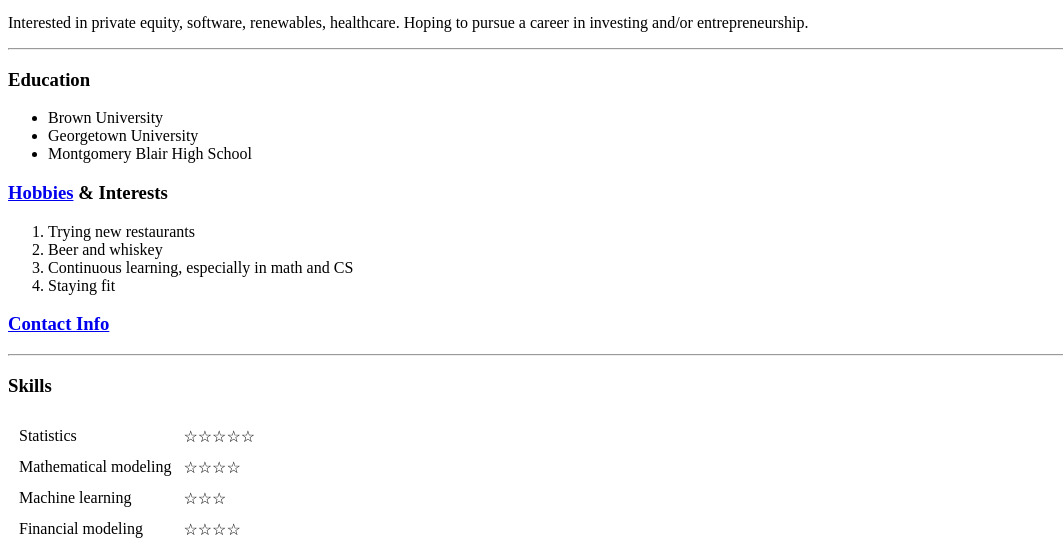
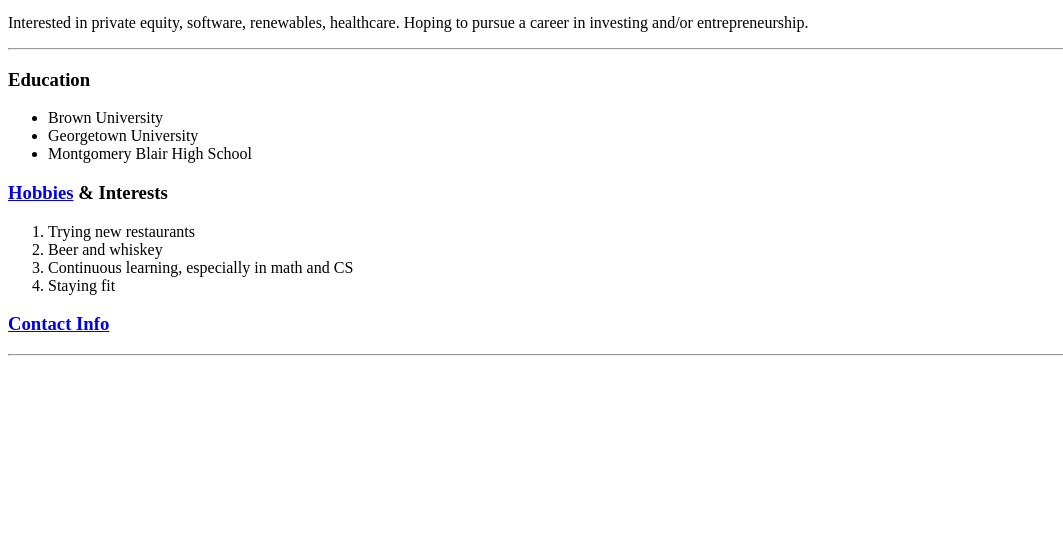
Before and after one commit to rdalvi/cv, a plain HTML site: page index.html in a window 1280 px wide. Shown: the part 412-970 px from the top of the page, without its empty margins (0-1063 px from the left). After the commit the page ends 800 px from the top, so only its background shows below. Drawn offline with Linux system fonts and the light colour scheme.

Commit message:
Got rid of skills section

```diff
--- a/index.html
+++ b/index.html
@@ -28,52 +28,6 @@
      </ol>
    <h3><a href="contact.html">Contact Info</a></h3>
    <hr />
-   <h3>Skills</h3>
-   <table cellspacing="10">
-      <!-- <thead>
-        <tr>
-          <td>
-            <Strong>Skill</Strong>
-          </td>
-          <td>
-            <Strong>Proficiency</Strong>
-          </td
-        </tr>
-      </thead>
-    -->
-      <tr>
-        <td>
-          Statistics
-        </td>
-        <td>
-          ☆☆☆☆☆
-        </td>
-      </tr>
-      <tr>
-        <td>
-          Mathematical modeling
-        </td>
-        <td>
-          ☆☆☆☆
-        </td>
-      </tr>
-      <tr>
-        <td>
-          Machine learning
-        </td>
-        <td>
-          ☆☆☆
-        </td>
-      </tr>
-      <tr>
-        <td>
-          Financial modeling
-        </td>
-        <td>
-          ☆☆☆☆
-        </td>
-      </tr>
-   </table>
 </body>
 
 </html>
```
